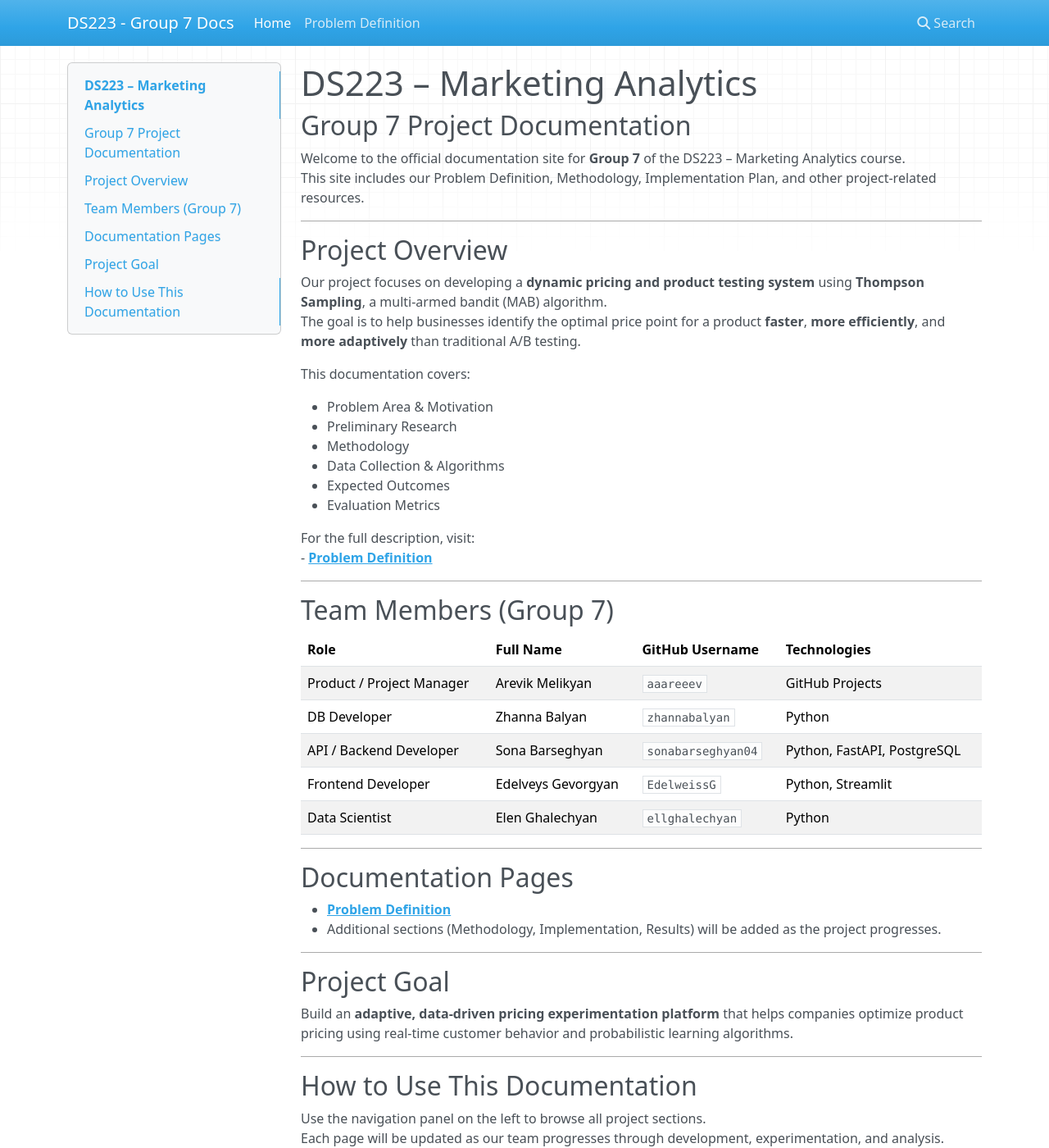
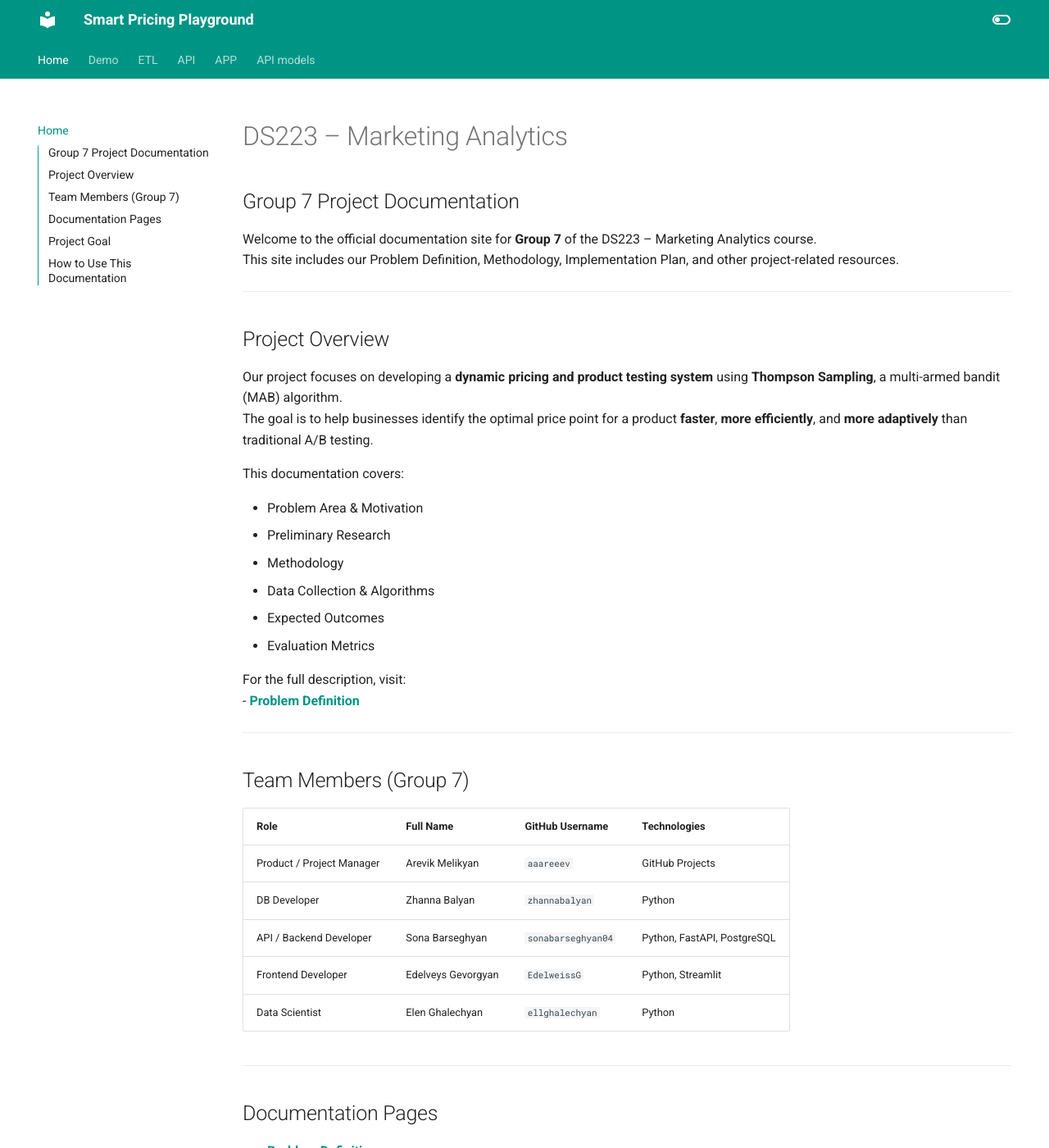
Before and after one commit to DS-223-2025-Fall/group-7, an MkDocs documentation site: the page built from docs/index.md, in a window 1280 px wide and 1400 px high. Shown: the whole window at 82% size. Built offline with MkDocs 1.6.1 and Material for MkDocs 9.7.7, drawn with Linux system fonts in a browser that asks for light colours; nearby versions of some CDN libraries; some of the changed text lies outside the part shown.

Commit message:
mkdocs changes for Milestone2

```diff
--- a/mkdocs.yml
+++ b/mkdocs.yml
@@ -1,5 +1,42 @@
-site_name: DS223 - Group 7 Docs
+site_name: Smart Pricing Playground
 
 nav:
   - Home: index.md
-  - Problem Definition: problem-definition.md
+  - Demo: demo.md
+  - ETL: etl.md
+  - API: api.md
+  - APP: app.md
+  - API models: api_models.md
+
+theme:
+  name: material
+  features:
+    - navigation.tabs
+    - navigation.sections
+    - toc.integrate
+    - navigation.top
+    - search.suggest
+    - search.highlight
+    - content.tabs.link
+    - content.code.annotation
+    - content.code.copy
+  language: en
+  palette:
+    - scheme: default
+      toggle:
+        icon: material/toggle-switch-off-outline
+        name: Switch to dark mode
+      primary: teal
+      accent: purple
+    - scheme: slate
+      toggle:
+        icon: material/toggle-switch
+        name: Switch to light mode
+      primary: teal
+      accent: lime
+
+plugins:
+  - mkdocstrings:
+      handlers:
+        python:
+          paths: ["."]
```
Also changed, not shown: 17 other files.
